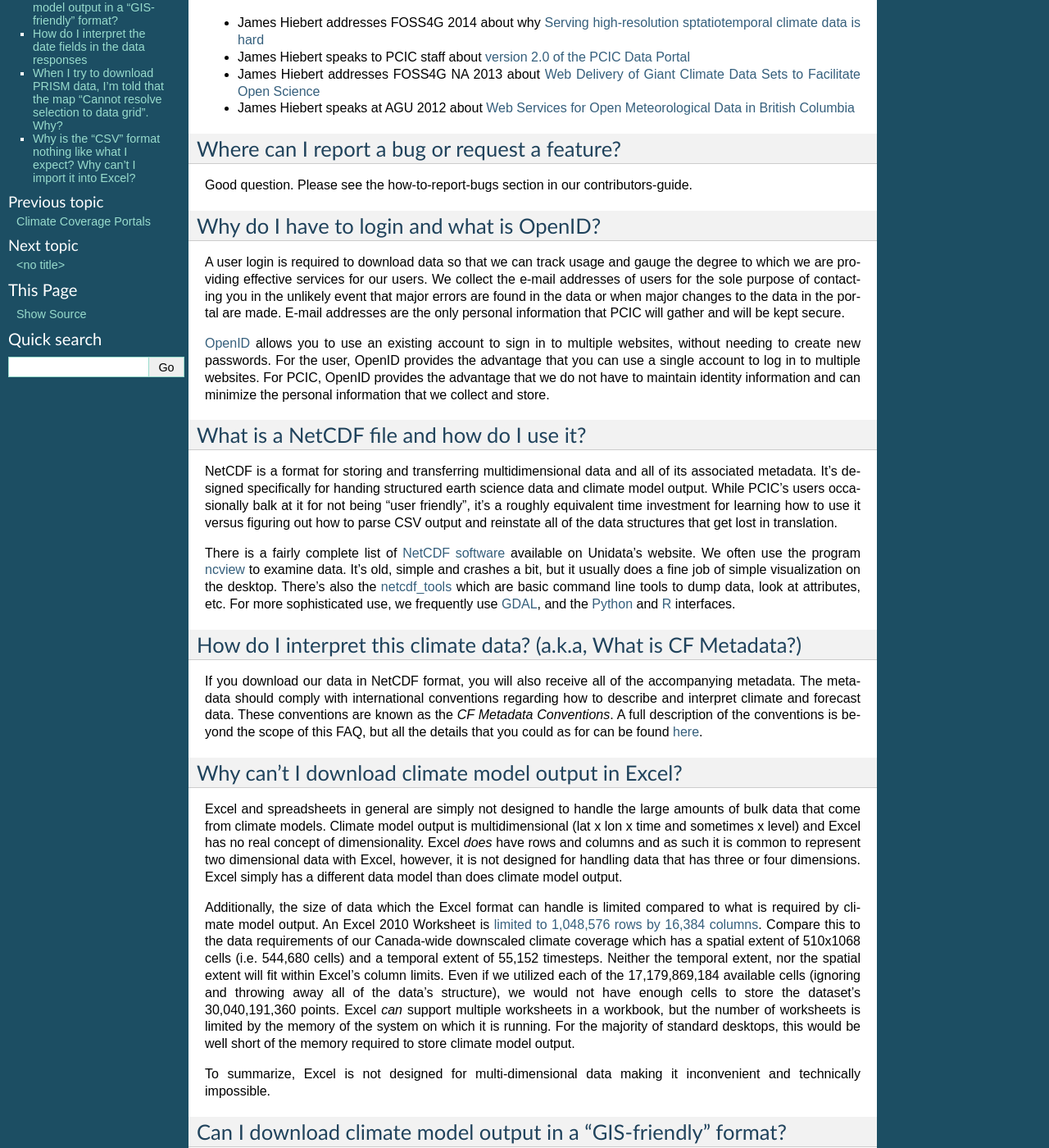
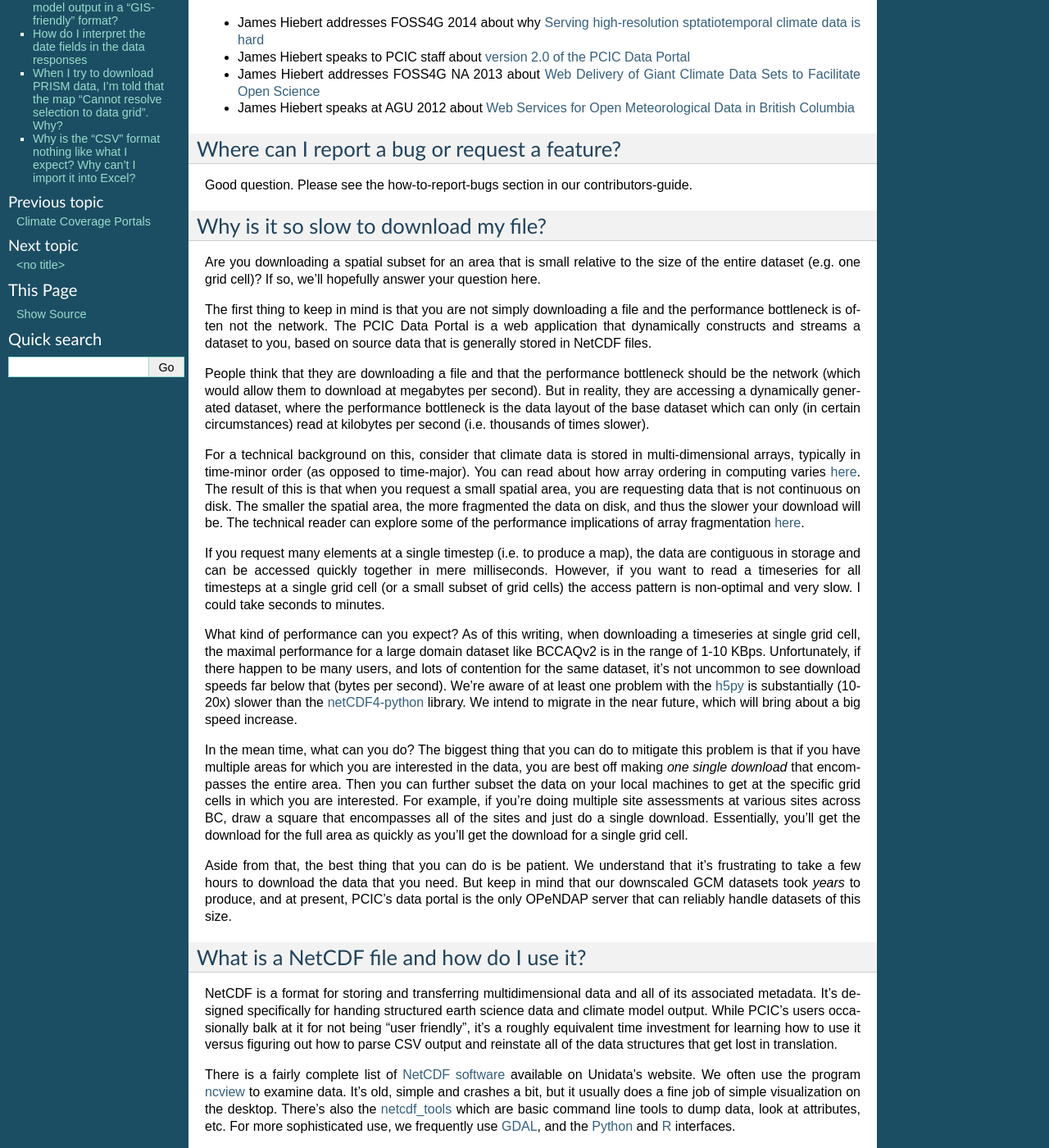
Before and after one commit to pacificclimate/pdp, a Sphinx documentation site: the page built from doc/source/faq.rst, in a window 1280 px wide and 1400 px high, scrolled down 329 px. Shown: the whole window at 82% size. Built offline with Sphinx 7.4.7, drawn with Linux system fonts in a browser that asks for light colours; some of the changed text lies outside the part shown.

Commit message:
Adds a FAQ entry to the docs about slow timeseries

```diff
--- a/doc/source/faq.rst
+++ b/doc/source/faq.rst
@@ -18,13 +18,75 @@ Where can I report a bug or request a feature?
 
 Good question. Please see the :ref:`how-to-report-bugs` section in our :ref:`contributors-guide`.
 
+Why is it so slow to download my file?
+--------------------------------------
 
-Why do I have to login and what is OpenID?
-------------------------------------------
+Are you downloading a spatial subset for an area that is small
+relative to the size of the entire dataset (e.g. one grid cell)? If
+so, we'll hopefully answer your question here.
 
-A user login is required to download data so that we can track usage and gauge the degree to which we are providing effective services for our users. We collect the e-mail addresses of users for the sole purpose of contacting you in the unlikely event that major errors are found in the data or when major changes to the data in the portal are made. E-mail addresses are the only personal information that PCIC will gather and will be kept secure.
+The first thing to keep in mind is that you are not simply downloading
+a file and the performance bottleneck is often not the network. The
+PCIC Data Portal is a web application that dynamically constructs and
+streams a dataset to you, based on source data that is generally
+stored in NetCDF files.
 
-`OpenID <http://openid.net/get-an-openid/what-is-openid/>`_ allows you to use an existing account to sign in to multiple websites, without needing to create new passwords. For the user, OpenID provides the advantage that you can use a single account to log in to multiple websites.  For PCIC, OpenID provides the advantage that we do not have to maintain identity information and can minimize the personal information that we collect and store.
+People think that they are downloading a file and that the performance
+bottleneck should be the network (which would allow them to download
+at megabytes per second). But in reality, they are accessing a
+dynamically generated dataset, where the performance bottleneck is the
+data layout of the base dataset which can only (in certain
+circumstances) read at kilobytes per second (i.e. thousands of times
+slower).
+
+For a technical background on this, consider that climate data is
+stored in multi-dimensional arrays, typically in time-minor order (as
+opposed to time-major). You can read about how array ordering in
+computing varies `here
+<https://en.wikipedia.org/wiki/Row-_and_column-major_order>`_. The
+result of this is that when you request a small spatial area, you are
+requesting data that is not continuous on disk. The smaller the
+spatial area, the more fragmented the data on disk, and thus the
+slower your download will be. The technical reader can explore some of
+the performance implications of array fragmentation `here
+<https://github.com/pacificclimate/netcdf-tutorial/blob/master/notebooks/02-netcdf-io-the-library.ipynb>`_.
+
+If you request many elements at a single timestep (i.e. to produce a
+map), the data are contiguous in storage and can be accessed quickly
+together in mere milliseconds.  However, if you want to read a
+timeseries for all timesteps at a single grid cell (or a small subset
+of grid cells) the access pattern is non-optimal and very slow. I
+could take seconds to minutes.
+
+What kind of performance can you expect? As of this writing, when
+downloading a timeseries at single grid cell, the maximal performance
+for a large domain dataset like BCCAQv2 is in the range of 1-10
+KBps. Unfortunately, if there happen to be many users, and lots of
+contention for the same dataset, it's not uncommon to see download
+speeds far below that (bytes per second). We're aware of at least one
+problem with the `h5py <https://www.h5py.org/>`_ is substantially
+(10-20x) slower than the `netCDF4-python
+<http://unidata.github.io/netcdf4-python/netCDF4/index.html>`_
+library. We intend to migrate in the near future, which will bring
+about a big speed increase.
+
+In the mean time, what can you do? The biggest thing that you can do
+to mitigate this problem is that if you have multiple areas for which
+you are interested in the data, you are best off making *one single
+download* that encompasses the entire area. Then you can further
+subset the data on your local machines to get at the specific grid
+cells in which you are interested. For example, if you're doing
+multiple site assessments at various sites across BC, draw a square
+that encompasses all of the sites and just do a single
+download. Essentially, you'll get the download for the full area as
+quickly as you'll get the download for a single grid cell.
+
+Aside from that, the best thing that you can do is be patient. We
+understand that it's frustrating to take a few hours to download the
+data that you need. But keep in mind that our downscaled GCM datasets
+took *years* to produce, and at present, PCIC's data portal is the
+only OPeNDAP server that can reliably handle datasets of this size.
+
 
 What is a NetCDF file and how do I use it?
 ------------------------------------------
```
